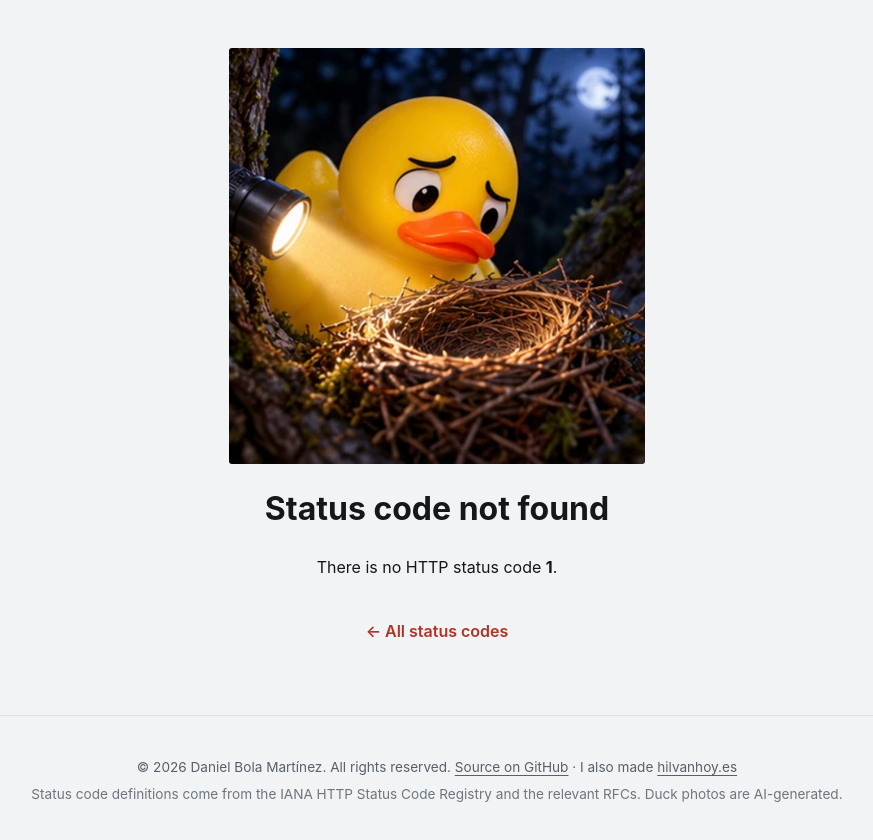
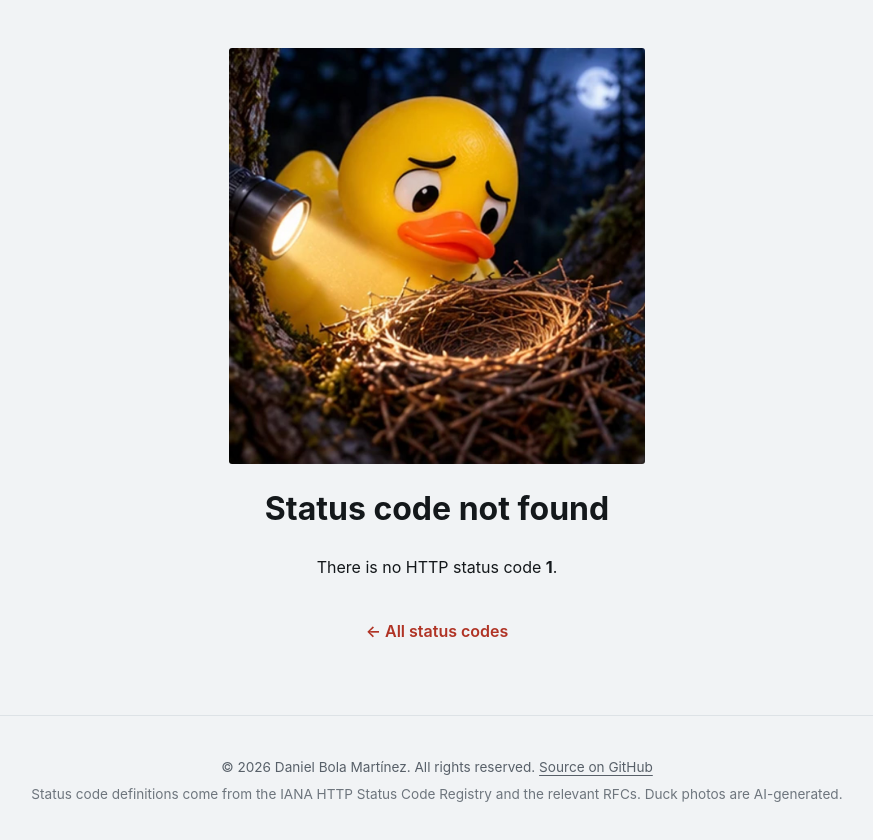
Before and after one commit to DaniBall/codeStatus, a React (Create React App) app: page /1 in a window 1280 px wide. Shown: the top 840 px of the page, without its empty margins (203-1076 px from the left). Built offline with nearby package versions, Linux system fonts and the light colour scheme.

Commit message:
hilvanhoy.es sólo en español: el juego es en español
Co-Authored-By: Claude Opus 5.5 <noreply@anthropic.com>
Claude-Session: https://claude.ai/code/session_01T4XvVrE9tcMtfBZGNB84h8

```diff
--- a/src/data/textos.en.json
+++ b/src/data/textos.en.json
@@ -26,7 +26,6 @@
     "altFoto": "Duck photo illustrating HTTP {code} {name}",
     "altRespaldo": "Placeholder duck illustration for HTTP {code} {name}",
     "pieDerechos": "All rights reserved.",
-    "pieOtro": "I also made",
     "pieRepo": "Source on GitHub",
     "pieFuentes": "Status code definitions come from the IANA HTTP Status Code Registry and the relevant RFCs. Duck photos are AI-generated.",
     "pieAnalitica": "Visits are counted anonymously with GoatCounter. No cookies.",
--- a/src/data/textos.es.json
+++ b/src/data/textos.es.json
@@ -26,7 +26,6 @@
     "altFoto": "Foto de un pato ilustrando el código HTTP {code} {name}",
     "altRespaldo": "Dibujo de respaldo para el código HTTP {code} {name}",
     "pieDerechos": "Todos los derechos reservados.",
-    "pieOtro": "También hice",
     "pieRepo": "Código en GitHub",
     "pieFuentes": "Las definiciones de los códigos salen del registro de códigos de estado HTTP de la IANA y de los RFC correspondientes. Las fotos de patos están generadas con IA.",
     "pieAnalitica": "Las visitas se cuentan de forma anónima con GoatCounter. Sin cookies.",
--- a/src/elements/Footer.js
+++ b/src/elements/Footer.js
@@ -6,7 +6,7 @@ const REPO = 'https://github.com/DaniBall/codeStatus'
 const HILVAN = 'https://hilvanhoy.es'
 
 export default function Footer() {
-    const { t } = useLang()
+    const { t, lang } = useLang()
     return (
         <footer className='siteFooter'>
             <p className='siteFooter-line'>
@@ -19,8 +19,11 @@ export default function Footer() {
                 >
                     {t('pieRepo')}
                 </a>
+                {/* Es un juego en español: a quien lee en inglés no le sirve. */}
+                {lang === 'es' && (
+                    <>
                         {' · '}
-                {t('pieOtro')}{' '}
+                        También hice{' '}
                         <a
                             className='siteFooter-link'
                             href={HILVAN}
@@ -29,6 +32,8 @@ export default function Footer() {
                         >
                             hilvanhoy.es
                         </a>
+                    </>
+                )}
             </p>
             <p className='siteFooter-line siteFooter-note'>
                 {t('pieFuentes')}
```
Also changed, not shown: 1 other file (tests, documents, lock files or other folders). Lines whose indentation alone changed are shown as unchanged.
